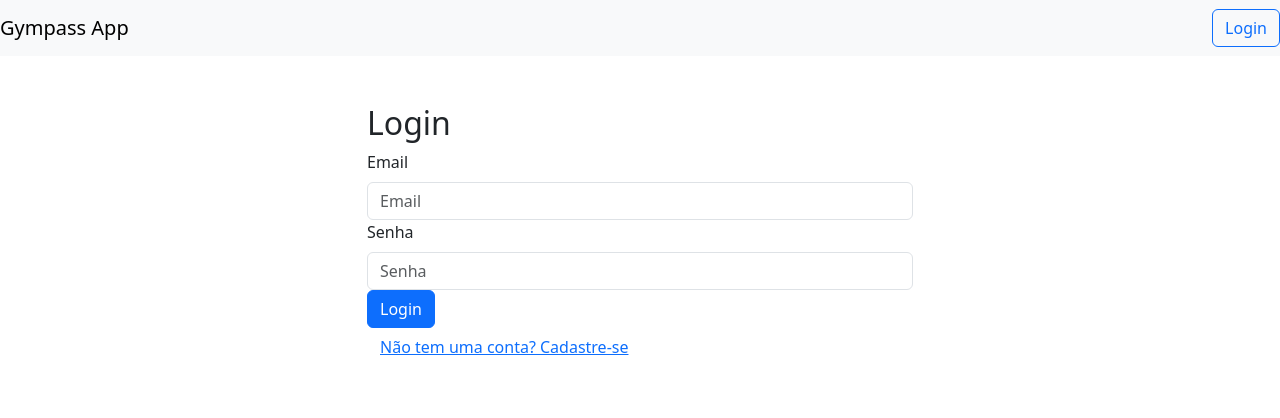
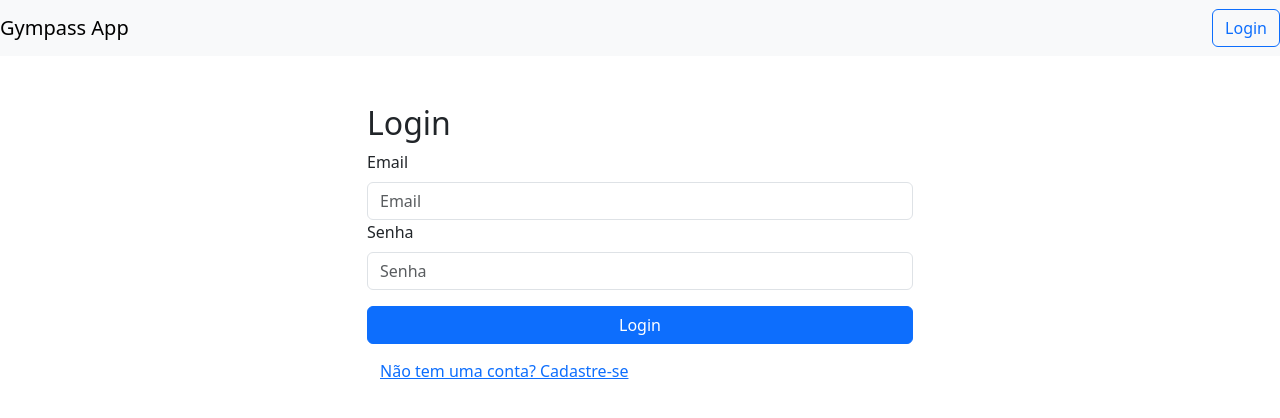
Before and after one commit to Angeloabrita/gympass-app, a React (Create React App) app: page /auth in a window 1280 px wide. Shown: the top 418 px of the page. Built offline with nearby package versions, Linux system fonts and the light colour scheme; what alasql would draw is missing.

Commit message:
:bug: fix: bug corrigido feito melhorias no codigo

```diff
--- a/src/components/AuthForm.js
+++ b/src/components/AuthForm.js
@@ -45,7 +45,7 @@
         <Form.Control type="password" placeholder="Senha" value={password} onChange={(e) => setPassword(e.target.value)} required />
       </Form.Group>
       {error && <p style={{ color: 'red' }}>{error}</p>}
-      <Button variant="primary" type="submit">
+      <Button variant="primary" type="submit" className="w-100 mt-3">
         {isLogin ? 'Login' : 'Cadastrar'}
       </Button>
     </Form>
--- a/src/contexts/AuthContext.js
+++ b/src/contexts/AuthContext.js
@@ -1,59 +1,48 @@
 import React, { createContext, useState, useEffect } from 'react';
 import { verifyToken } from '../utils/jwt';
 export const AuthContext = createContext();
-/**
- * The AuthProvider component is the context provider for the entire app.
- * It holds the current user, whether the user is authenticated or not, and
- * a loading state. It also provides the login and logout functions to the
- * context.
- */
 export const AuthProvider = ({ children }) => {
-  const [user, setUser] = useState(undefined); // The current user, will be undefined if the user is not authenticated.
-  const [isAuthenticated, setIsAuthenticated] = useState(false); // Whether the user is authenticated or not.
-  const [loading, setLoading] = useState(true); // A loading state, will be true until the user is authenticated or the token is invalid.
-
+  const [user, setUser] = useState(undefined);
+  const [isAuthenticated, setIsAuthenticated] = useState(false);
+  const [loading, setLoading] = useState(true);
   useEffect(() => {
     const token = localStorage.getItem('token');
+
     if (token) {
       const decodedToken = verifyToken(token);
+      if (decodedToken) {
+        const localUser = localStorage.getItem('user'); //retrieve  all object user for persist data for all compoments, by all application
+        const validLocalUser = localUser ? JSON.parse(localUser) : undefined; //if  valid then continue
 
-      if (decodedToken) {
-        const localUser = localStorage.getItem('user');  // get the user from local storage, if it exists.
-        const validLocalUser = localUser ? JSON.parse(localUser) : undefined // if the user exists, parse it to a valid object.
-        if (validLocalUser) { // if the user exists and is valid, set it as the current user.
+        if (validLocalUser) { //valid the return type of parsed storage with real user if a type undefined dont set, or if localStorage not used . it also works for prevent bugs if user are clean storege user on console, and a real user exist when component render, it always show data or show default without undefined state causing crach in other parts
 
           setUser(validLocalUser);
         }
+
         setIsAuthenticated(true);
+
+      } else { // if the local storage is invalid, dont render a broken view
+        localStorage.removeItem('token') // invalidate any token by cleaning state on unvalid use cases in any routes, and remove localStorage to prevent inconsistencies to load views with old token after changes;
+
       }
     }
     setLoading(false);
   }, []);
+  const login = (userData, token) => {
+    localStorage.setItem('user', JSON.stringify(userData)); //update data and state also  localStorage;
+    setUser(userData);
+    localStorage.setItem('token', token);
+    setIsAuthenticated(true);
 
-  /**
-   * The login function sets the current user, sets the token in local storage, and
-   * sets the isAuthenticated state to true.
-   * @param {object} userData The user data to be set, should contain name, email, id, and role.
-   * @param {string} token The token to be set in local storage.
-   */
-  const login = (userData, token) => {
-    localStorage.setItem('user', JSON.stringify(userData))// set the user in local storage as a string.
-    setUser(userData); // set the current user.
-    localStorage.setItem('token', token); // set the token in local storage.
-
-    setIsAuthenticated(true);
 
   };
 
-  /**
-   * The logout function sets the current user to undefined, removes the token
-   * and user from local storage, and sets the isAuthenticated state to false.
-   */
   const logout = () => {
-    setUser(undefined);
+    setUser(undefined); // when use logsout all token  and user should clean store as is no needed on use of  lib or app;
     localStorage.removeItem('token');
-    localStorage.removeItem('user'); // clear all keys as local strategy by removing every local item.
+    localStorage.removeItem('user')// also clean when call action on other states. and set null to force the right behavior of the component as  default state ( when no has users);
     setIsAuthenticated(false);
+
 
   };
 
--- a/src/pages/AuthPage.js
+++ b/src/pages/AuthPage.js
@@ -1,20 +1,38 @@
+import React, { useState, useEffect } from 'react';
 import { Container, Row, Col, Button } from 'react-bootstrap';
 import AuthForm from '../components/AuthForm';
 import { useSearchParams, useNavigate } from 'react-router-dom';
+import useAuth from '../hooks/useAuth';
 
 
 const AuthPage = () => {
-  const [searchParams] = useSearchParams(); //used params value for validation render conditional.
-  const navigate = useNavigate()
+  const [searchParams] = useSearchParams();
+  const navigate = useNavigate();
+  const { isAuthenticated, user } = useAuth();
+
+
+
+  useEffect(() => {// verify user for avoid navigate routes, on local states without correct user information from context state;
+    if (isAuthenticated && user) {
+
+      navigate('/dashboard');
+    }
+
+
+  }, [isAuthenticated, user, navigate]);
+
+
+
   return (
     <Container>
       <Row className="justify-content-center mt-5">
         <Col md={6}>
-          <h2>{searchParams.get('register') ? 'Cadastro' : 'Login'}</h2> { /* set dinamyc component title */}
-          <AuthForm isLogin={!searchParams.get('register')} />{ /* check value state by params, ! mean (not = false) set auth mode form with params to send real value from props;*/}
+          <h2>{searchParams.get('register') ? 'Cadastro' : 'Login'}</h2>
+          <AuthForm isLogin={!searchParams.get('register')} />
           <Button
             variant="link"
-            onClick={() => navigate(`/auth${!searchParams.get('register') ? '?register=true' : ''}`)}
+            onClick={() => navigate(`/auth${!searchParams.get('register') ? '?register=true' : ''}`)} //  with parameters based by a toggle for register route, and if that don`t exist or undefined to login ; using template string instead "" + "".  This link handle also local store and render and change routes using react router libs correctly as planne in the action from  props;
+            className="mt-2"
           >
             {searchParams.get('register') ? 'Já tem uma conta? Faça login' : 'Não tem uma conta? Cadastre-se'}
           </Button>
--- a/src/pages/GymDetailPage.js
+++ b/src/pages/GymDetailPage.js
@@ -104,7 +104,7 @@
                 </div>
 
                 {checkInError && <p style={{ color: 'red' }}>{checkInError}</p>}
-                <Button variant="primary" onClick={handleCheckIn}>
+                <Button variant="primary" onClick={handleCheckIn}  size="lg" className="w-100 mt-3">
                   Realizar Check-in
                 </Button>
               </Card.Body>
--- a/src/services/api.js
+++ b/src/services/api.js
@@ -61,7 +61,7 @@
       const existingCheckIn = database.getCheckInsByUserId(data.userId)
         .find(checkIn => new Date(checkIn.date).toISOString().startsWith(today));
       if (existingCheckIn) {
-        throw new Error('You have already checked-in today');
+        throw new Error('Você já fez um check-in hoje');
       }
       // Creating check-in
       const newCheckIn = await database.insertCheckIn({
@@ -77,7 +77,7 @@
       // Checking if user is admin
       const userAdmin = await database.getUserById(data?.adminUserId);
       if (!userAdmin || userAdmin?.role !== 'admin') {
-        throw new Error('You do not have permission to perform this action');
+        throw new Error('Você não tem permissão para atualizar o papel de outro usuário');
       }
       // Updating user role
       const updatedUser = await database.updateUserRole(data?.targetUserId, data?.role);
@@ -96,7 +96,7 @@
       // Checking if user exists
       const user = await database.getUserById(params?.userId);
       if (!user) {
-        throw new Error('User not found');
+        throw new Error('Usuário não encontrado');
       }
       // Returning user
       return { data: user };
--- a/src/utils/jwt.js
+++ b/src/utils/jwt.js
@@ -1,9 +1,8 @@
 import jwtDecode from 'jwt-decode';
 
-const secretKey = 'minhaChaveSuperSecreta'; // substitua por uma variavel de ambiente
-
+const secretKey = 'minhaChaveSuperSecreta'; // replace with your own secret key at .env
 export const generateToken = (payload) => {
-    //Simples assinatura com um objeto literal usando secret
+  //generate token
   const header = { alg: 'HS256', typ: 'JWT' };
   const encodedHeader = btoa(JSON.stringify(header));
   const encodedPayload = btoa(JSON.stringify(payload));
@@ -15,7 +14,7 @@
 
 export const verifyToken = (token) => {
   try {
-       //Verifica token no método decodificando a signature com o mesmo secretKey
+    //Verify token in the method by decoding the signature with the same secretKey
     const [encodedHeader, encodedPayload, signature] = token.split('.');
     const decodedSignature = atob(signature);
     if (decodedSignature !== secretKey) {
```
Also changed, not shown: src/pages/CreateGymPage.js (+15 -10 lines). Lines whose indentation alone changed are shown as unchanged.
